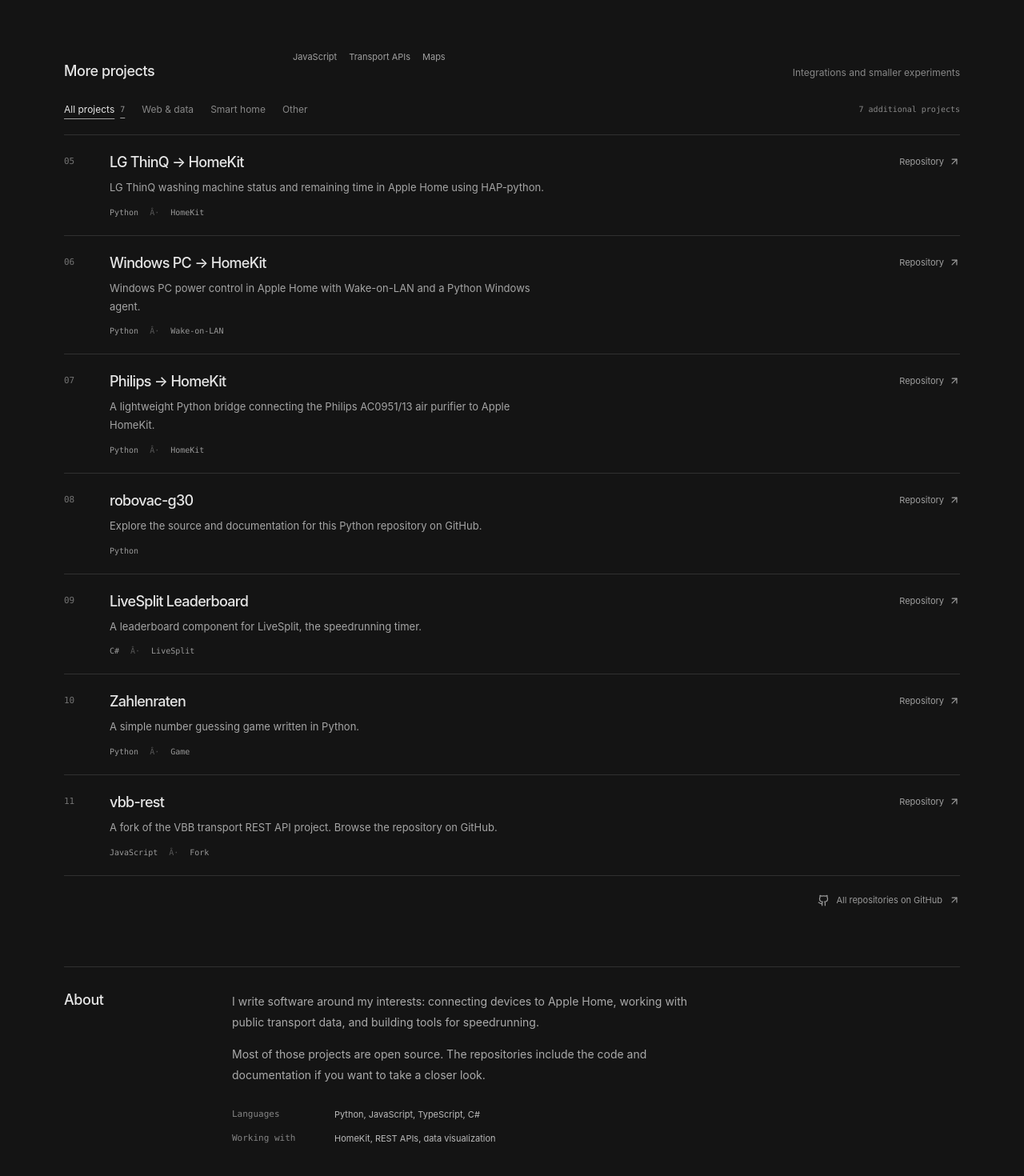
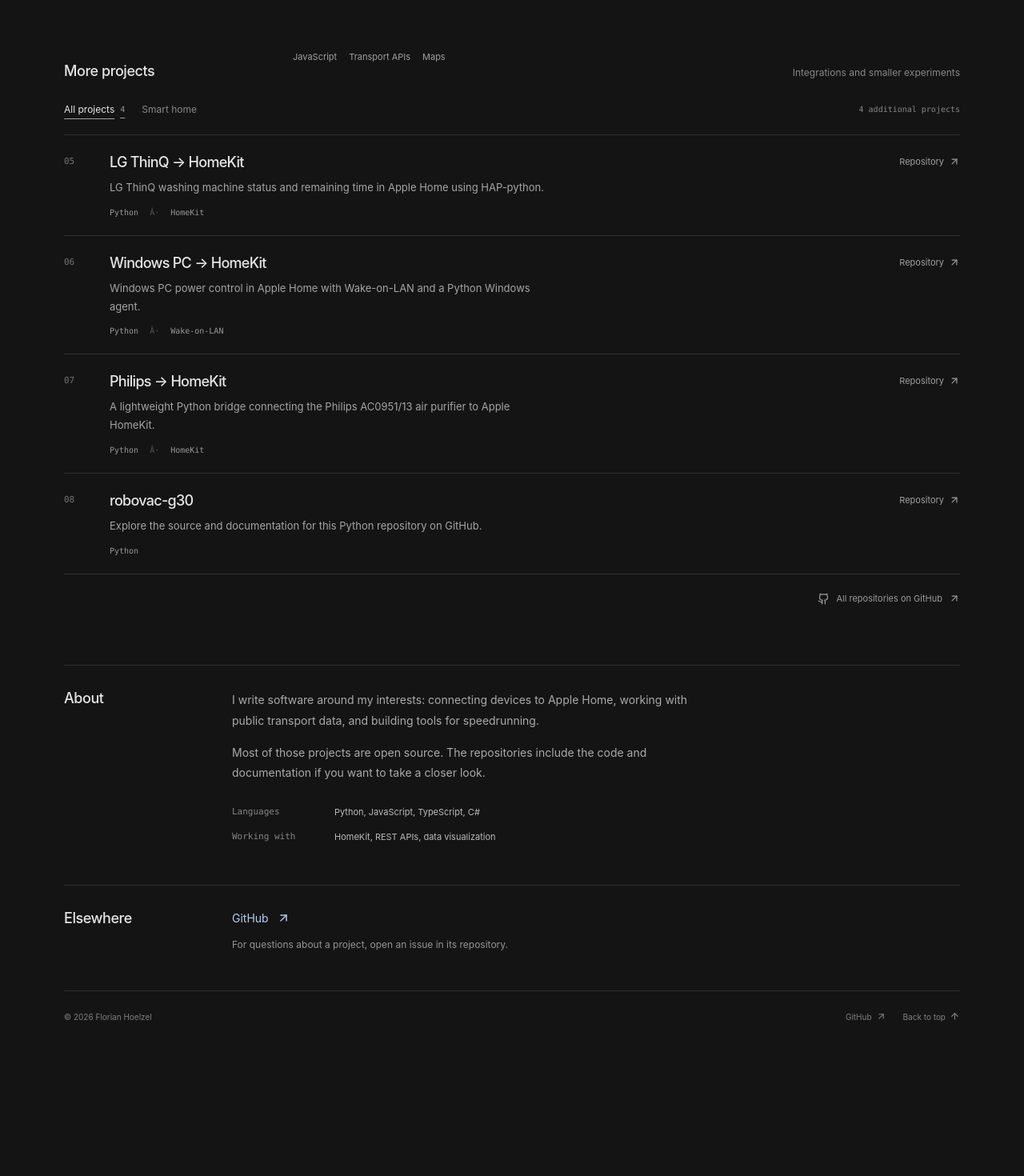
Before and after one commit to FlorianHoelzel/portfolio, a React (Vite) app: page / in a window 1280 px wide. Shown: the part 1200-2670 px from the top of the page at 80% size. After the commit the page ends 2512 px from the top, so only its background shows below. Built offline with nearby package versions, Linux system fonts and the light colour scheme.

Commit message:
Remove three repositories and showcase tagline

```diff
--- a/src/data/portfolio.ts
+++ b/src/data/portfolio.ts
@@ -55,19 +55,4 @@ export const projects: Project[] = [
     description: 'Explore the source and documentation for this Python repository on GitHub.',
     tags: ['Python'], repository: repository('robovac-g30'),
   },
-  {
-    slug: 'LiveSplit.Leaderboard', title: 'LiveSplit Leaderboard', category: 'Other',
-    description: 'A leaderboard component for LiveSplit, the speedrunning timer.',
-    tags: ['C#', 'LiveSplit'], repository: repository('LiveSplit.Leaderboard'),
-  },
-  {
-    slug: 'zahlenraten', title: 'Zahlenraten', category: 'Other',
-    description: 'A simple number guessing game written in Python.',
-    tags: ['Python', 'Game'], repository: repository('zahlenraten'),
-  },
-  {
-    slug: 'vbb-rest', title: 'vbb-rest', category: 'Web & data',
-    description: 'A fork of the VBB transport REST API project. Browse the repository on GitHub.',
-    tags: ['JavaScript', 'Fork'], repository: repository('vbb-rest'), fork: true,
-  },
 ];
--- a/src/sections/Work.tsx
+++ b/src/sections/Work.tsx
@@ -7,15 +7,16 @@ import { ExternalLink } from '../components/ExternalLink';
 import { ProjectWorkbench } from '../features/work/ProjectWorkbench';
 
 const otherProjects = projects.filter(project => !project.featured);
+const availableCategories = categories.filter(category => category === 'All projects' || otherProjects.some(project => project.category === category));
 
 export function Work() {
   const [category, setCategory] = useState<Category>('All projects');
   const visibleProjects = otherProjects.filter(p => category === 'All projects' || p.category === category);
   return <section id="work" className="work-section container" aria-labelledby="work-heading">
-    <div className="section-heading"><h2 id="work-heading">Selected projects</h2><span className="section-aside">Web apps, connected devices, and speedruns</span></div>
+    <div className="section-heading"><h2 id="work-heading">Selected projects</h2></div>
     <ProjectWorkbench />
     <div className="section-heading other-projects-heading"><h2>More projects</h2><span className="section-aside">Integrations and smaller experiments</span></div>
-    <div className="work-toolbar"><div className="filters" role="group" aria-label="Filter additional projects">{categories.map(item => <button key={item} onClick={() => setCategory(item)} aria-pressed={category === item} className={category === item ? 'filter active' : 'filter'}>{item}{item === 'All projects' && <span>{otherProjects.length}</span>}</button>)}</div><span className="project-count" aria-live="polite">{visibleProjects.length} additional projects</span></div>
+    <div className="work-toolbar"><div className="filters" role="group" aria-label="Filter additional projects">{availableCategories.map(item => <button key={item} onClick={() => setCategory(item)} aria-pressed={category === item} className={category === item ? 'filter active' : 'filter'}>{item}{item === 'All projects' && <span>{otherProjects.length}</span>}</button>)}</div><span className="project-count" aria-live="polite">{visibleProjects.length} additional projects</span></div>
     <div className="projects-grid">{visibleProjects.map(project => <ProjectCard project={project} key={project.slug} index={projects.indexOf(project)} />)}</div>
     <div className="work-footer"><ExternalLink href={`${profile.github}?tab=repositories`}><Github size={15} /> All repositories on GitHub <ArrowUpRight size={14} /></ExternalLink></div>
   </section>;
```
Also changed, not shown: .impeccable/surfaces/src-sections-work-tsx.md, 2 other files (tests, documents, lock files or other folders).
